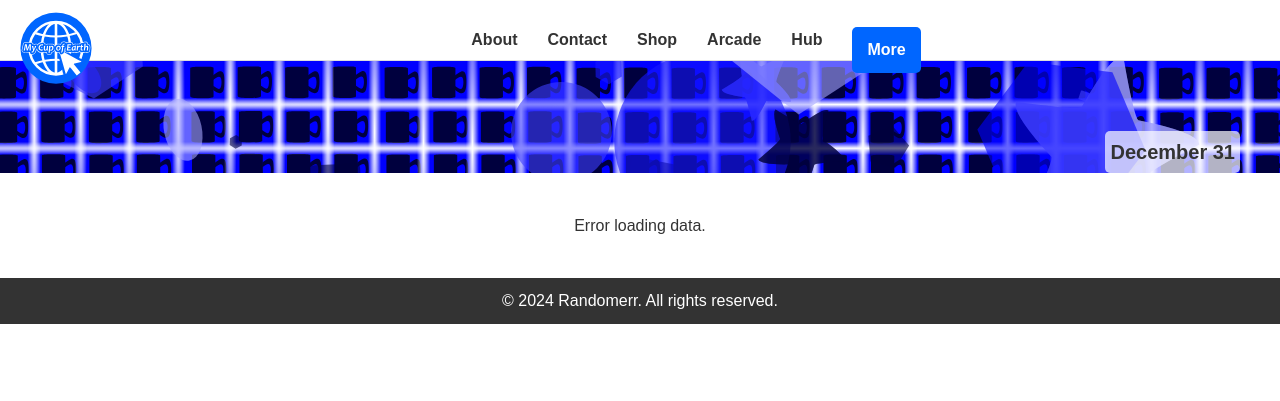
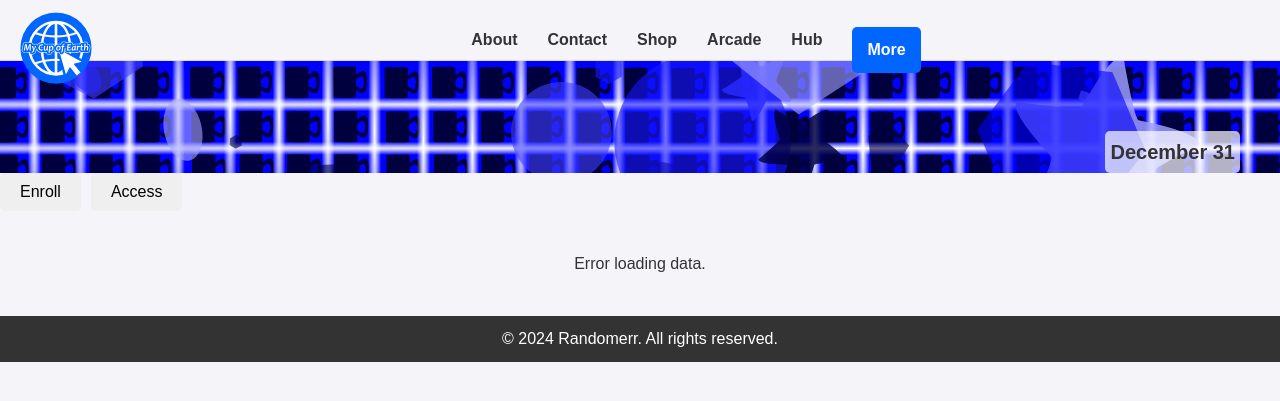
Before and after one commit to m-cochran/Randomerr, a Jekyll site: the page built from hub.html, in a window 1280 px wide. Shown: the top 401 px of the page. Built offline with Jekyll 4.4.1, drawn with Linux system fonts in a browser that asks for light colours.

Commit message:
Update header.html

```diff
--- a/_includes/header.html
+++ b/_includes/header.html
@@ -44,3 +44,169 @@
         <div class="shape-overlay" id="shapeOverlay"></div>
     </div>
 <div id="monthOverlay" class="month-overlay"></div>
+
+
+
+
+  <style>
+    body {
+      font-family: Arial, sans-serif;
+      margin: 0;
+      padding: 0;
+      display: block;
+      justify-content: center;
+      align-items: center;
+      height: 10vh;
+      background-color: #f4f4f9;
+    }
+    .access-bar {
+      display: flex;
+      gap: 10px;
+    }
+    .access-bar button {
+      padding: 10px 20px;
+      font-size: 16px;
+      border: none;
+      border-radius: 5px;
+      cursor: pointer;
+      transition: background-color 0.3s;
+    }
+    .access-bar button:hover {
+      background-color: #ddd;
+    }
+    .modal {
+      position: fixed;
+      top: 50%;
+      left: 15%;
+      transform: translate(-50%, -50%);
+      width: 190px;
+      padding: 20px;
+      border-radius: 5px;
+      background: #fff;
+      box-shadow: 0 4px 8px rgba(0, 0, 0, 0.2);
+      display: none;
+    }
+    .modal.active {
+      display: block;
+    }
+    .modal h2 {
+      margin-top: 0;
+      display: inline-block;
+    }
+    .close-btn {
+      font-size: 20px;
+      color: #666;
+      cursor: pointer;
+      position: absolute;
+      top: 10px;
+      right: 10px;
+    }
+    .google-btn {
+      display: flex;
+      align-items: center;
+      justify-content: center;
+      gap: 10px;
+      padding: 10px;
+      font-size: 14px;
+      border: 1px solid #ddd;
+      border-radius: 5px;
+      background: #fff;
+      cursor: pointer;
+      transition: background-color 0.3s;
+    }
+    .google-btn:hover {
+      background-color: #f4f4f9;
+    }
+    .google-btn img {
+      width: 24px;  /* Adjust the width */
+      height: 24px; /* Adjust the height */
+    }
+  </style>
+  <script src="https://accounts.google.com/gsi/client" async defer></script>
+</head>
+<body>
+  <div class="access-bar">
+    <button id="enrollBtn">Enroll</button>
+    <button id="accessBtn">Access</button>
+  </div>
+
+  <!-- Enroll Modal -->
+  <div id="enrollModal" class="modal">
+    <span class="close-btn" onclick="closeModal('enrollModal')">&times;</span>
+    <h2>Sign Up</h2>
+    <div id="googleEnroll" class="google-btn">
+      <img src="https://upload.wikimedia.org/wikipedia/commons/0/09/Google_logo_2023.png" alt="Google Logo">
+      <span>Continue with Google</span>
+    </div>
+  </div>
+
+  <!-- Access Modal -->
+  <div id="accessModal" class="modal">
+    <span class="close-btn" onclick="closeModal('accessModal')">&times;</span>
+    <h2>Log In</h2>
+    <div id="googleAccess" class="google-btn">
+      <img src="https://upload.wikimedia.org/wikipedia/commons/0/09/Google_logo_2023.png" alt="Google Logo">
+      <span>Continue with Google</span>
+    </div>
+  </div>
+
+  <script>
+    // Open modal function
+    function openModal(modalId) {
+      document.getElementById(modalId).classList.add('active');
+    }
+
+    // Close modal function
+    function closeModal(modalId) {
+      document.getElementById(modalId).classList.remove('active');
+    }
+
+    // Event listeners for buttons
+    document.getElementById('enrollBtn').addEventListener('click', () => openModal('enrollModal'));
+    document.getElementById('accessBtn').addEventListener('click', () => openModal('accessModal'));
+
+    // Google Sign-In
+    const clientId = "725662594004-dn93rj2929o73vf21cq95srvvuvap5t2.apps.googleusercontent.com"; // Replace with your Google client ID
+    let userLoggedIn = false; // Variable to track if the user is logged in
+
+    google.accounts.id.initialize({
+      client_id: clientId,
+      callback: handleGoogleResponse
+    });
+
+    google.accounts.id.renderButton(
+      document.getElementById("googleEnroll"),
+      { theme: "outline", size: "large", text: "signup_with" }
+    );
+
+    google.accounts.id.renderButton(
+      document.getElementById("googleAccess"),
+      { theme: "outline", size: "large", text: "signin_with" }
+    );
+
+    function handleGoogleResponse(response) {
+      console.log("eyJhbGciOiJIUzI1NiIsInR5cCI6IkpXVCJ9.eyJzdWIiOiIxMjM0NTY3ODkwIiwibmFtZSI6IkpvaG4gRG9lIiwiaWF0IjoxNTE2MjM5MDIyfQ.SflKxwRJSMeKKF2QT4fwpMeJf36POk6yJV_adQssw5c:" + response.credential);
+      // Handle user authentication here (e.g., send token to server)
+      userLoggedIn = true; // Simulate login status for now
+      updateUIAfterLogin();
+    }
+
+    function updateUIAfterLogin() {
+      if (userLoggedIn) {
+        // Hide Enroll and Access buttons and show Profile button
+        document.getElementById('enrollBtn').style.display = 'none';
+        document.getElementById('accessBtn').style.display = 'none';
+
+        const profileBtn = document.createElement('button');
+        profileBtn.textContent = 'Profile';
+        profileBtn.addEventListener('click', showProfile);
+        document.querySelector('.access-bar').appendChild(profileBtn);
+      }
+    }
+
+    function showProfile() {
+      alert("Profile Page (Placeholder)"); // You can redirect to a profile page here
+    }
+  </script>
+</body>
+</html>
```
